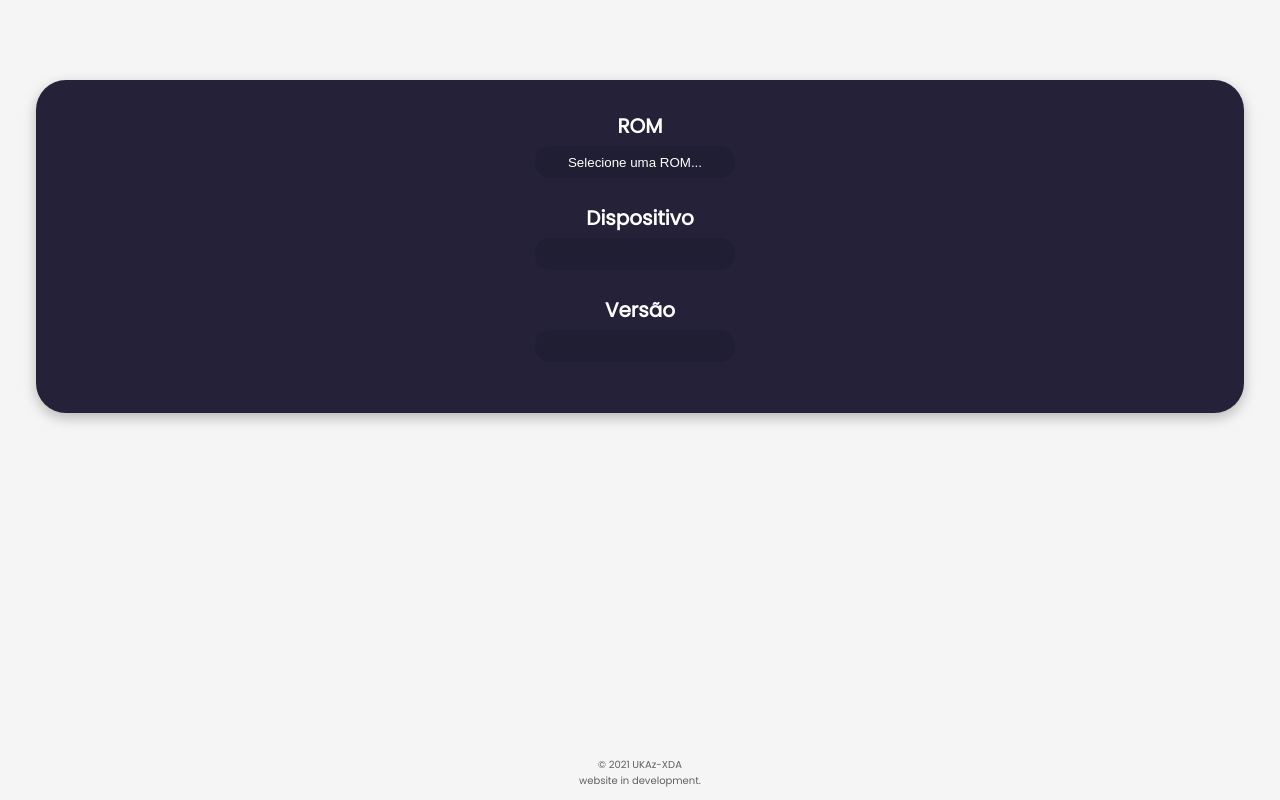
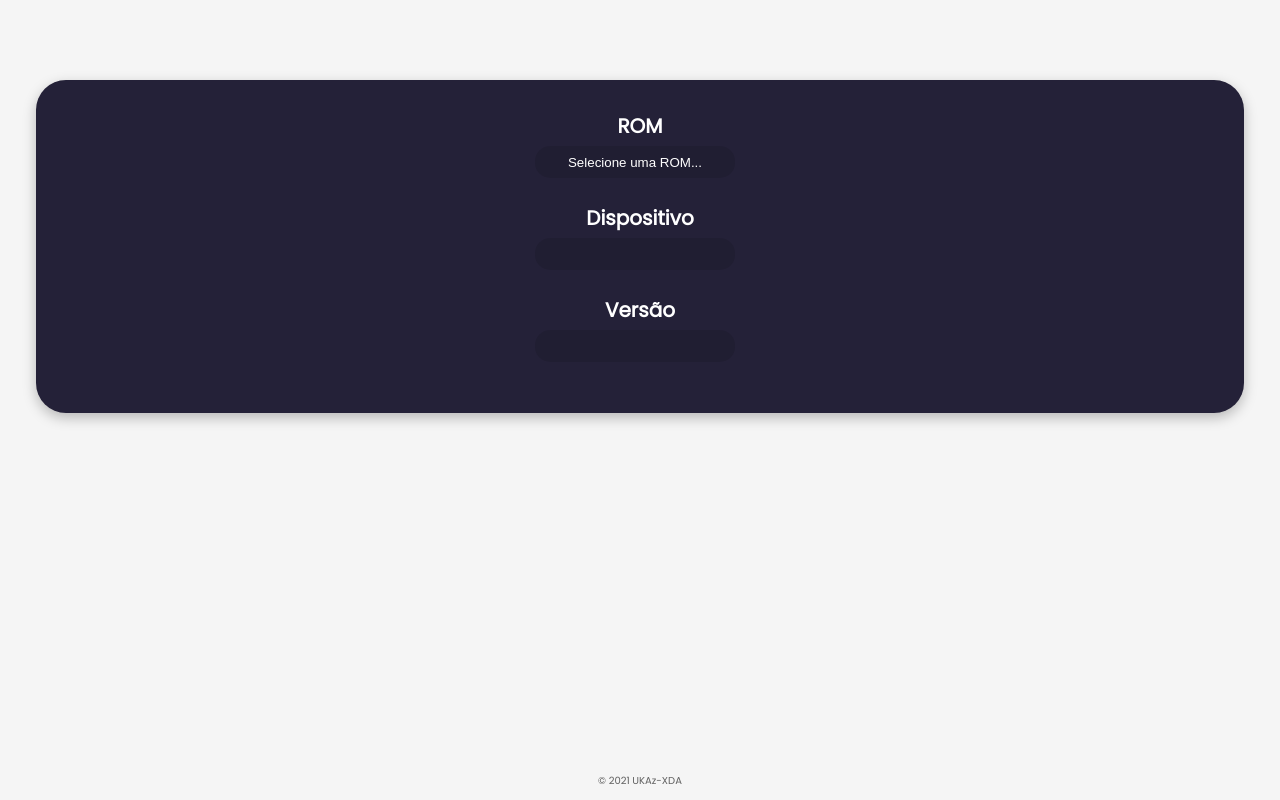
Before and after one commit to UKAzXDA/ukazxda.github.io, a plain HTML site: page UKAz-XDA/ROMS.html in a window 1280 px wide. Drawn offline with Linux system fonts and the light colour scheme.

Commit message:
Update ROMS.html

```diff
--- a/UKAz-XDA/ROMS.html
+++ b/UKAz-XDA/ROMS.html
@@ -55,7 +55,7 @@
                </br>
              </div>
       </main>
- <footer id="footer1">© 2021 UKAz-XDA<p>website in development.</p></footer>
+ <footer id="footer1">© 2021 UKAz-XDA<p></p></footer>
  <div>
 <script src="UKAz-XDA/ROMS/js/jquery-3.4.1.min.js"></script>
     <script>
```
